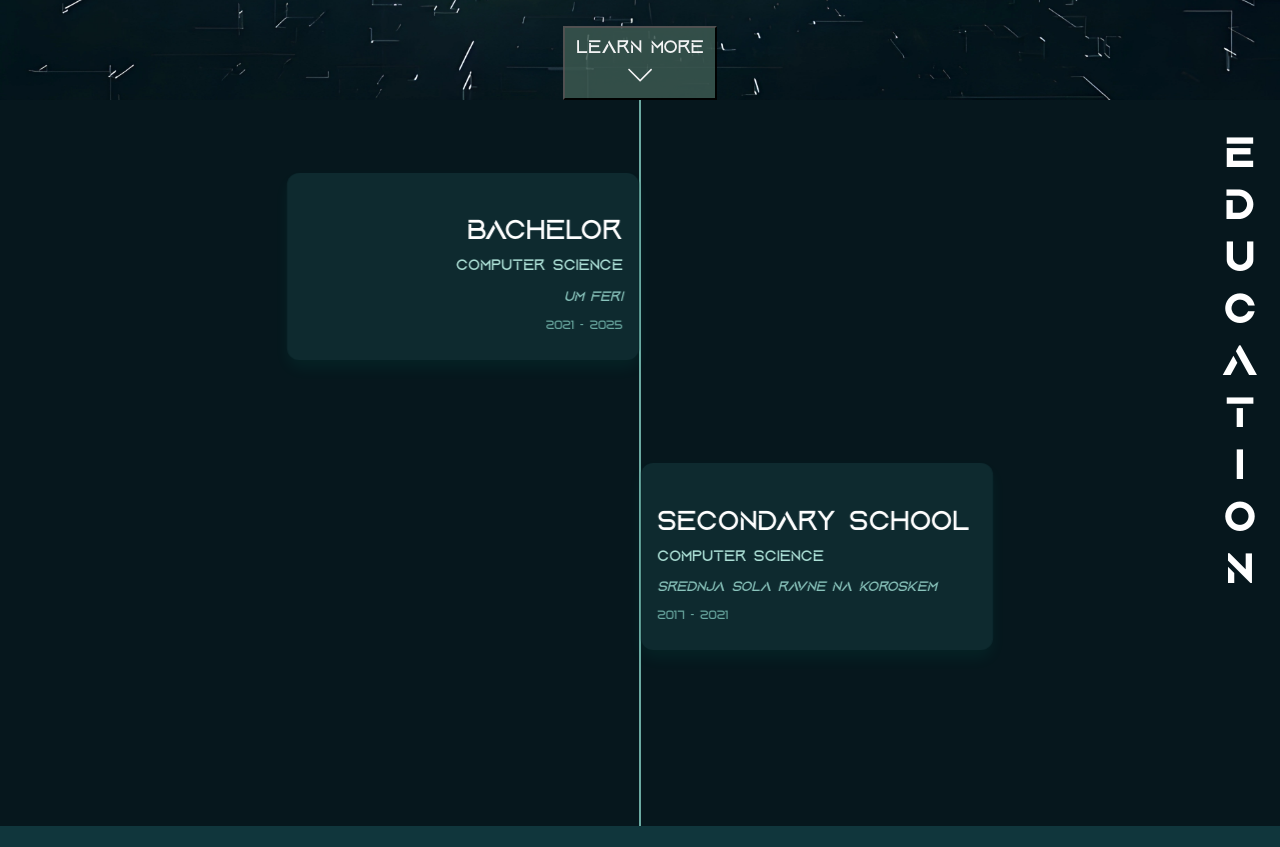
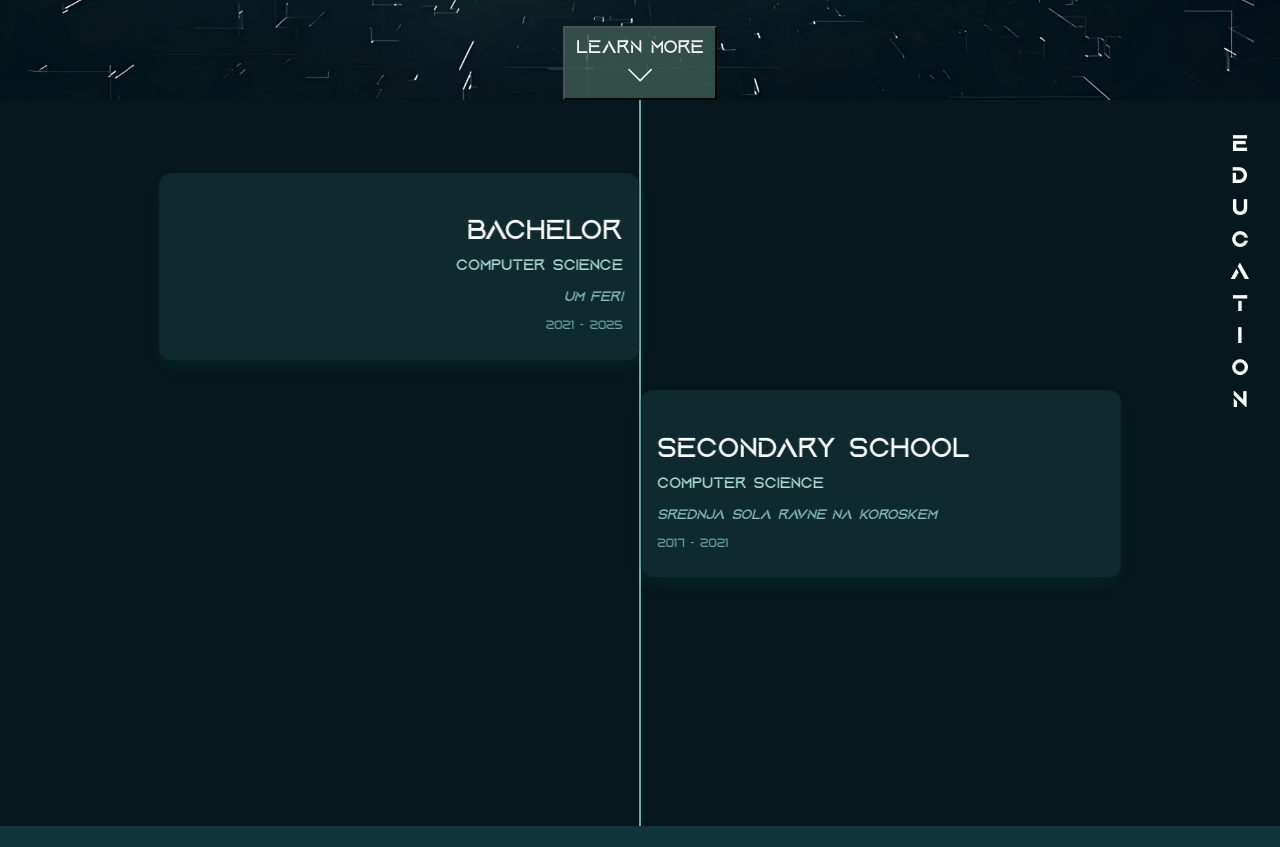
Before and after one commit to AnzeFric/NewWeb, a Next.js app: page / in a window 1280 px wide. Shown: the part 700-1547 px from the top of the page. Built offline with nearby package versions, Linux system fonts and the light colour scheme.

Commit message:
Added landscape styling for EducationSection

```diff
--- a/src/constants/styles/components/home/education-styles.module.css
+++ b/src/constants/styles/components/home/education-styles.module.css
@@ -208,6 +208,25 @@
     }
 }
 
+@media screen and (orientation: landscape) {
+   .sectionTitle {
+        font-size: 1.5rem;
+    }
+
+    .bachelorSchool,
+    .secondarySchool {
+        width: 35%;
+    }
+
+    .bachelorSchool {
+        top: 10%;
+    }
+
+    .secondarySchool {
+        top: 40%;
+    }
+}
+
 @keyframes slideInFromLeft {
     0% {
         transform: translateX(-100px);
```
